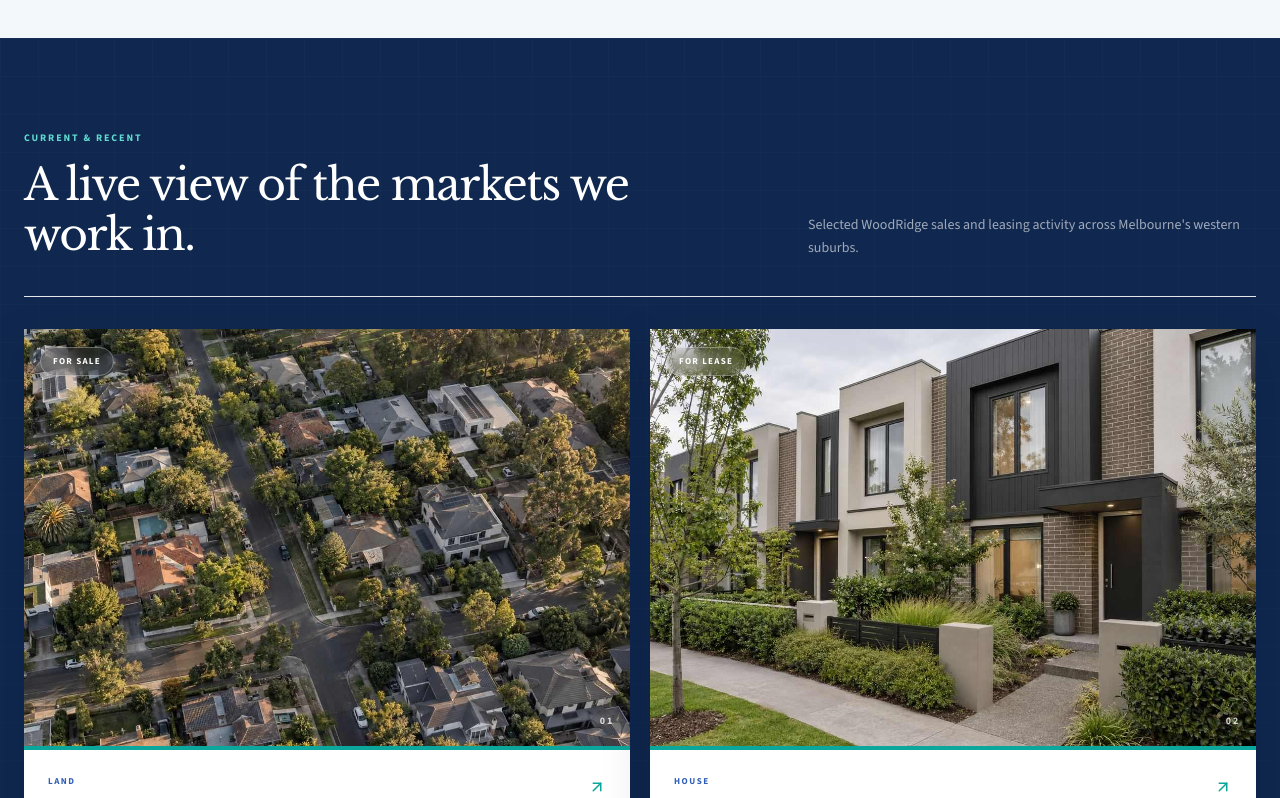
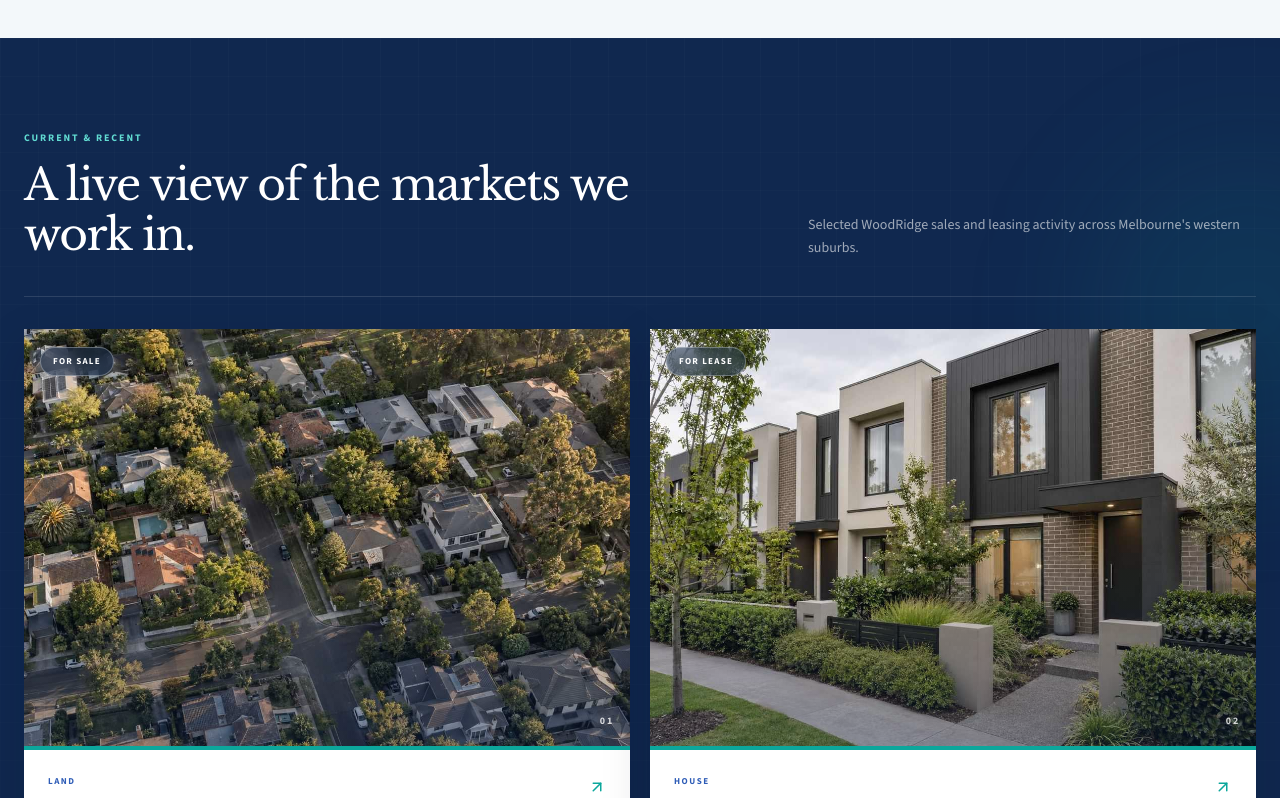
Before and after one commit to tayyabheree/Estate-website, a Next.js app: page / in a window 1280 px wide. Shown: the part 2720-3518 px from the top of the page. Built offline with nearby package versions, Linux system fonts and the light colour scheme.

Commit message:
Normalize brand color opacity utilities

```diff
--- a/components/sections/Listings.tsx
+++ b/components/sections/Listings.tsx
@@ -13,7 +13,7 @@ const imageById: Record<string, string> = {
 
 function Status({ status }: { status: string }) {
   return (
-    <span className="inline-flex rounded-full border border-white/30 bg-navy/45 px-3 py-1.5 text-[9px] font-extrabold uppercase tracking-[.14em] text-white backdrop-blur">
+    <span className="inline-flex rounded-full border border-white/30 bg-[rgba(16,40,79,.45)] px-3 py-1.5 text-[9px] font-extrabold uppercase tracking-[.14em] text-white backdrop-blur">
       {status}
     </span>
   );
@@ -25,11 +25,11 @@ export function Listings() {
   return (
     <section id="properties" className="section relative overflow-hidden bg-navy text-white">
       <div className="brand-grid-bg absolute inset-0 opacity-60" />
-      <div className="absolute -right-32 top-28 h-80 w-80 rounded-full bg-teal/10 blur-3xl" />
+      <div className="absolute -right-32 top-28 h-80 w-80 rounded-full bg-[rgba(12,167,156,.10)] blur-3xl" />
 
       <div className="container relative">
         <Reveal>
-          <div className="grid gap-6 border-b border-white/12 pb-9 lg:grid-cols-12 lg:items-end">
+          <div className="grid gap-6 border-b border-white/[.12] pb-9 lg:grid-cols-12 lg:items-end">
             <div className="min-w-0 lg:col-span-7">
               <p className="section-label section-label--light">Current &amp; recent</p>
               <h2 className="max-w-[720px] font-serif text-[2rem] leading-[1.14] tracking-[-.035em] text-white sm:text-[2.75rem]">
@@ -54,7 +54,7 @@ export function Listings() {
                     sizes="(max-width:640px) 100vw,50vw"
                     className="object-cover transition duration-700 group-hover:scale-[1.035]"
                   />
-                  <div className="absolute inset-0 bg-gradient-to-t from-navy/35 via-transparent to-transparent" />
+                  <div className="absolute inset-0 bg-gradient-to-t from-[rgba(16,40,79,.35)] via-transparent to-transparent" />
                   <div className="absolute left-4 top-4">
                     <Status status={property.status} />
                   </div>
```
